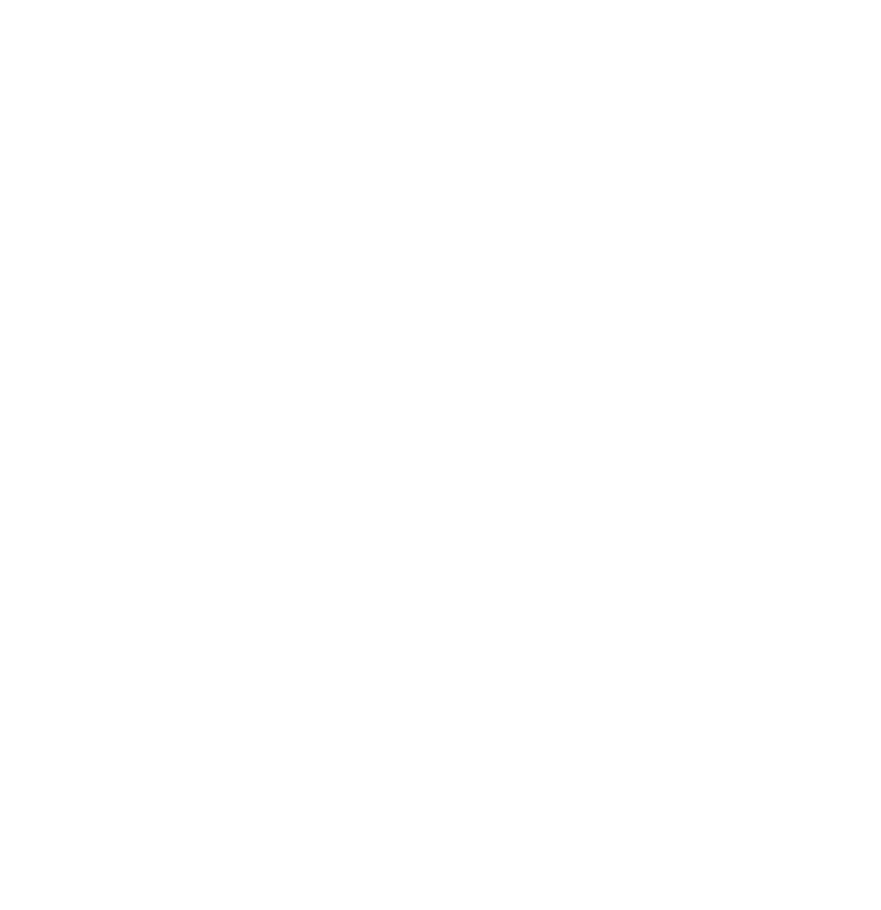
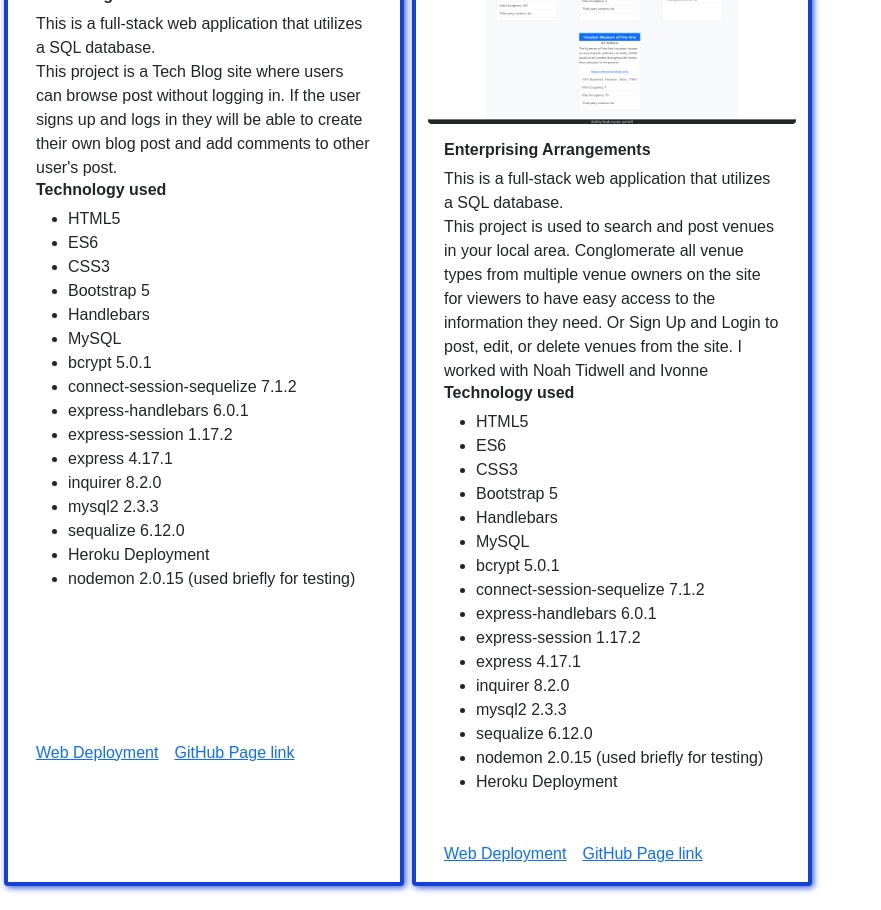
Before and after one commit to JeffGoji/My-React-Portfolio, a React (Create React App) app: page / in a window 1280 px wide. Shown: the part 1000-1910 px from the top of the page, without its empty margins (0-881 px from the left). Before the commit the page ends 800 px from the top, so only its background shows below. Built offline with nearby package versions, Linux system fonts and the light colour scheme.

Commit message:
Full-stack section up and running

```diff
--- a/src/components/FullStack/index.js
+++ b/src/components/FullStack/index.js
@@ -1,4 +1,7 @@
 import React from 'react';
+import enterprisingsolutions from '../../assets/enterprisingsolutions.png';
+import techblog1 from '../../assets/techblog1.png';
+
 
 
 
@@ -6,16 +9,113 @@
 
     return (
 
-        <div id="projects" class="container-fluid">
-            <div class="row mt-3">
-                <a href="projects" />
-                <div id="projects" class="section-title">
-                    <div class="row">
-                        <h2 class="text-center card-header bg-primary text-white mt-5 mb-3">Projects</h2>
+        <div id="projects" className="container-fluid">
+            <div className="row mt-3">
+                <a href="projects"></a>
+                <div id="projects" className="section-title">
+                    <div className="row">
+                        <h2 className="text-center card-header bg-primary text-white mt-5 mb-3">Projects</h2>
                     </div>
+                    <div className="row">
+                        <h4 className="mt-4">Full-Stack projects</h4>
+                    </div>
+                    <div className="row mt-3">
+                        <div className="card rounded-2 card-shadow m-1 mt-3 mb-4" style={{ width: '25rem' }}>
+                            <a href="./assets/techblog1.png" rel="noreferrer"><img src={techblog1}
+                                alt="techblog9000" className="rounded card-img-top" /></a>
+                            <div className="card-body">
+                                <h6 className="card-title">Tech-Blog 9000</h6>
+                                <p className="card-text">This is a full-stack web application that utilizes a SQL database.
+                                    <br />
+                                    This project is a Tech Blog site where users can browse post without logging in. If
+                                    the user signs up and logs in they will be able to create their own blog post and
+                                    add comments to other user's post.
+                                    <br />
+                                    <h6><b>Technology used</b></h6>
+                                    <ul>
+                                        <li>HTML5</li>
+                                        <li>ES6</li>
+                                        <li>CSS3</li>
+                                        <li>Bootstrap 5</li>
+                                        <li>Handlebars</li>
+                                        <li>MySQL</li>
+                                        <li>bcrypt 5.0.1</li>
+                                        <li>connect-session-sequelize 7.1.2</li>
+                                        <li>express-handlebars 6.0.1</li>
+                                        <li>express-session 1.17.2</li>
+                                        <li>express 4.17.1</li>
+                                        <li>inquirer 8.2.0</li>
+                                        <li>mysql2 2.3.3</li>
+                                        <li>sequalize 6.12.0</li>
+                                        <li>Heroku Deployment</li>
+
+                                        <li>nodemon 2.0.15 (used briefly for testing)</li>
+                                    </ul>
+                                </p>
+                            </div>
+                            <div className="card-body">
+                                <a href="https://tech-notes-9000.herokuapp.com/" rel="noreferrer" className="card-link">Web
+                                    Deployment</a>
+                                <a href="https://github.com/JeffGoji/techblog" rel="noreferrer" className="card-link">GitHub
+                                    Page
+                                    link</a>
+
+                            </div>
+                        </div>
+
+                        <div className="card rounded-2 card-shadow m-1 mt-3 mb-4" style={{ width: '25rem' }}>
+                            <a href="./assets/enterprisingsolutions.png" rel="noreferrer"><img
+                                src={enterprisingsolutions} alt="Enterprising Solutions Site"
+                                className="rounded card-img-top" /></a>
+                            <div className="card-body">
+                                <h6 className="card-title">Enterprising Arrangements</h6>
+                                <p className="card-text">This is a full-stack web application that utilizes a SQL database.
+                                    <br />
+                                    This project is used to search and post venues in your local area. Conglomerate all
+                                    venue types from multiple venue owners on the site for viewers to have easy access
+                                    to the information they need. Or Sign Up and Login to post, edit, or delete venues
+                                    from the site.
+                                    I worked with Noah Tidwell and Ivonne
+                                    <h6><b>Technology used</b></h6>
+                                    <ul>
+                                        <li>HTML5</li>
+                                        <li>ES6</li>
+                                        <li>CSS3</li>
+                                        <li>Bootstrap 5</li>
+                                        <li>Handlebars</li>
+                                        <li>MySQL</li>
+                                        <li>bcrypt 5.0.1</li>
+                                        <li>connect-session-sequelize 7.1.2</li>
+                                        <li>express-handlebars 6.0.1</li>
+                                        <li>express-session 1.17.2</li>
+                                        <li>express 4.17.1</li>
+                                        <li>inquirer 8.2.0</li>
+                                        <li>mysql2 2.3.3</li>
+                                        <li>sequalize 6.12.0</li>
+                                        <li>nodemon 2.0.15 (used briefly for testing)</li>
+                                        <li>Heroku Deployment</li>
+                                    </ul>
+                                </p>
+                            </div>
+                            <div className="card-body">
+                                <a href="https://enterprising-arrangements1.herokuapp.com/" rel="noreferrer"
+                                    className="card-link">Web
+                                    Deployment</a>
+                                <a href="https://github.com/NoahTidwell/Enterprising-Arrangements" rel="noreferrer"
+                                    className="card-link">GitHub
+                                    Page
+                                    link</a>
+
+                            </div>
+                        </div>
+
+
+
+                    </div>
+
                 </div>
             </div>
-        </div>
+        </div >
 
     );
 }
```
Also changed, not shown: src/assets/enterprisingsolutions.png (added), src/assets/techblog1.png (added).
